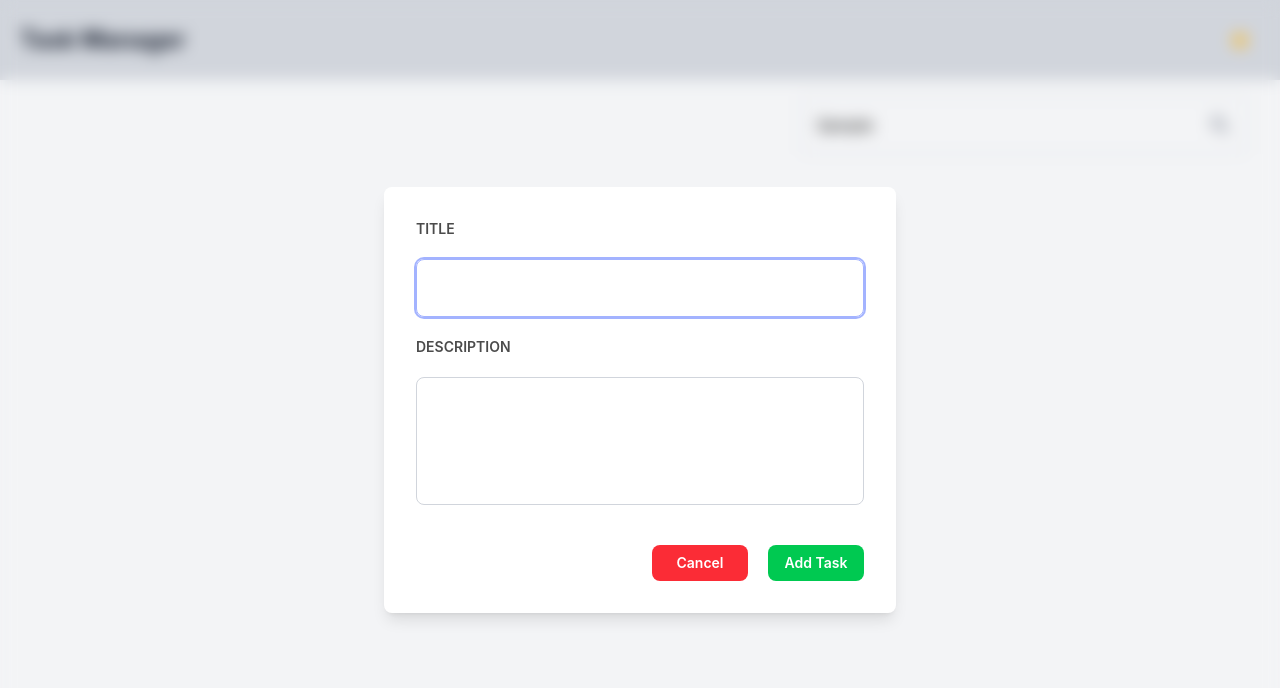
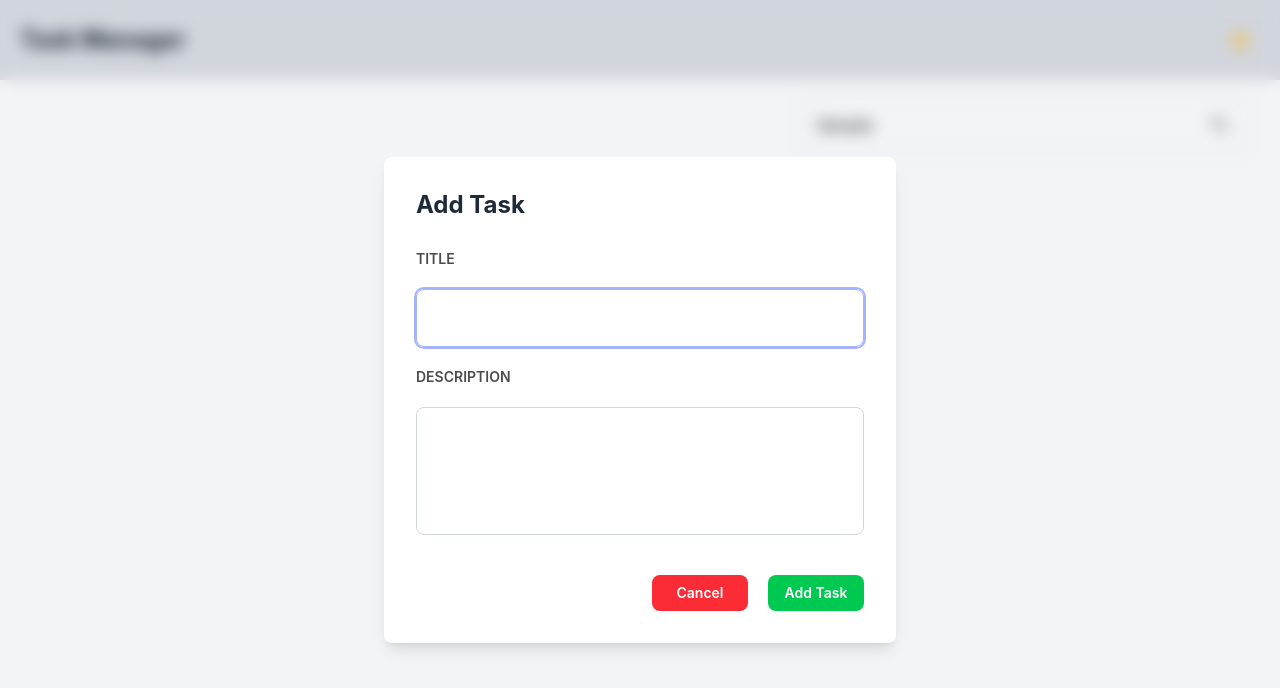
Before and after one commit to Davinderjeet564-hue/TaskManagerProject, a React (Vite) app: page / in a window 1280 px wide. Both pictures are taken after typing "Sample" into the empty fields and a click on the button "Add Task". Shown: the top 688 px of the page. Built offline with nearby package versions, Linux system fonts and the light colour scheme.

Commit message:
feat: enhance AddTaskModalForm with title display, improve AllTasks with no tasks message, and update ShowTask button text

```diff
--- a/src/components/AddTaskModalForm.tsx
+++ b/src/components/AddTaskModalForm.tsx
@@ -89,6 +89,7 @@ function AddTaskModalForm({
         if(e.target === e.currentTarget) handleCloseModal()
       }}>
       <div className="flex flex-col gap-5 absolute top-1/2 left-1/2 transform -translate-x-1/2 -translate-y-1/2 bg-white dark:bg-gray-800 shadow-lg rounded-lg p-8 z-10 ">
+        <h2 className="text-2xl font-bold mb-2 text-gray-800 dark:text-gray-200">{editingTask ? "Edit Task" : "Add Task"}</h2>
         <label
           htmlFor="title"
           className="uppercase font-semibold text-sm opacity-70 dark:text-gray-100"
--- a/src/components/AllTasks.tsx
+++ b/src/components/AllTasks.tsx
@@ -1,3 +1,4 @@
+import { LuNotebookPen } from "react-icons/lu";
 import type { Task } from "../App"
 import TaskItem from "./TaskItem"
 import { FaSearch } from 'react-icons/fa'; // Optional: for icons
@@ -27,7 +28,7 @@ function AllTasks({ tasks, searchedTasks, searchValue, setSearchValue, isSearchi
           e.preventDefault();
           setShowAllTasks(false);
         }}>
-          Cancel
+          Go Back
         </button>
       </div>
       <div className="flex flex-col items-center justify-center p-4 gap-4 min-h-auto ">
@@ -65,7 +66,12 @@ function AllTasks({ tasks, searchedTasks, searchValue, setSearchValue, isSearchi
                 />
               </div>
             ))
-          ) : null}
+          ) : (
+            <div className="flex flex-col items-center justify-center text-gray-500 dark:text-gray-400">
+              <LuNotebookPen size={48} color="currentColor" className="mb-2 " />
+              <p className="text-gray-500 dark:text-gray-400">No tasks found.</p>
+            </div>
+          )}
         </div>
       </div>
     </div>
--- a/src/components/Footer.tsx
+++ b/src/components/Footer.tsx
@@ -1,7 +1,7 @@
 function Footer() {
   return (
     <footer className="bg-gray-100 dark:bg-gray-900 transition-colors duration-300">
-      <div className="flex flex-row justify-center items-center gap-5 mt-12 mb-4">
+      <div className="flex flex-row justify-center items-center gap-5 mt-12 mb-2">
         <p className='text-sm text-gray-500 dark:text-gray-400'>© 2026 Task Manager. All rights reserved.</p>
       </div>
     </footer>
--- a/src/components/ShowTask.tsx
+++ b/src/components/ShowTask.tsx
@@ -40,7 +40,7 @@ function ShowTask({tasks, showAllTasks, setShowAllTasks, isSearching, searchedTa
           <div className="flex flex-row justify-start items-start gap-4 mb-6">
             <h2 className="text-2xl font-bold mb-6 text-gray-800 dark:text-gray-200">Recent Tasks</h2>
             <button className="bg-none text-gray-600 dark:text-gray-400 py-2 px-4 hover:text-blue-500 dark:hover:text-blue-300 cursor-pointer rounded-xl hover:bg-gray-200 dark:hover:bg-gray-700" onClick={() => {setShowAllTasks(prev => !prev)}}>
-              see all
+              See all
             </button>
           </div>
           <div className="grid grid-cols-1 sm:grid-cols-2 md:grid-cols-3 gap-6">
```
